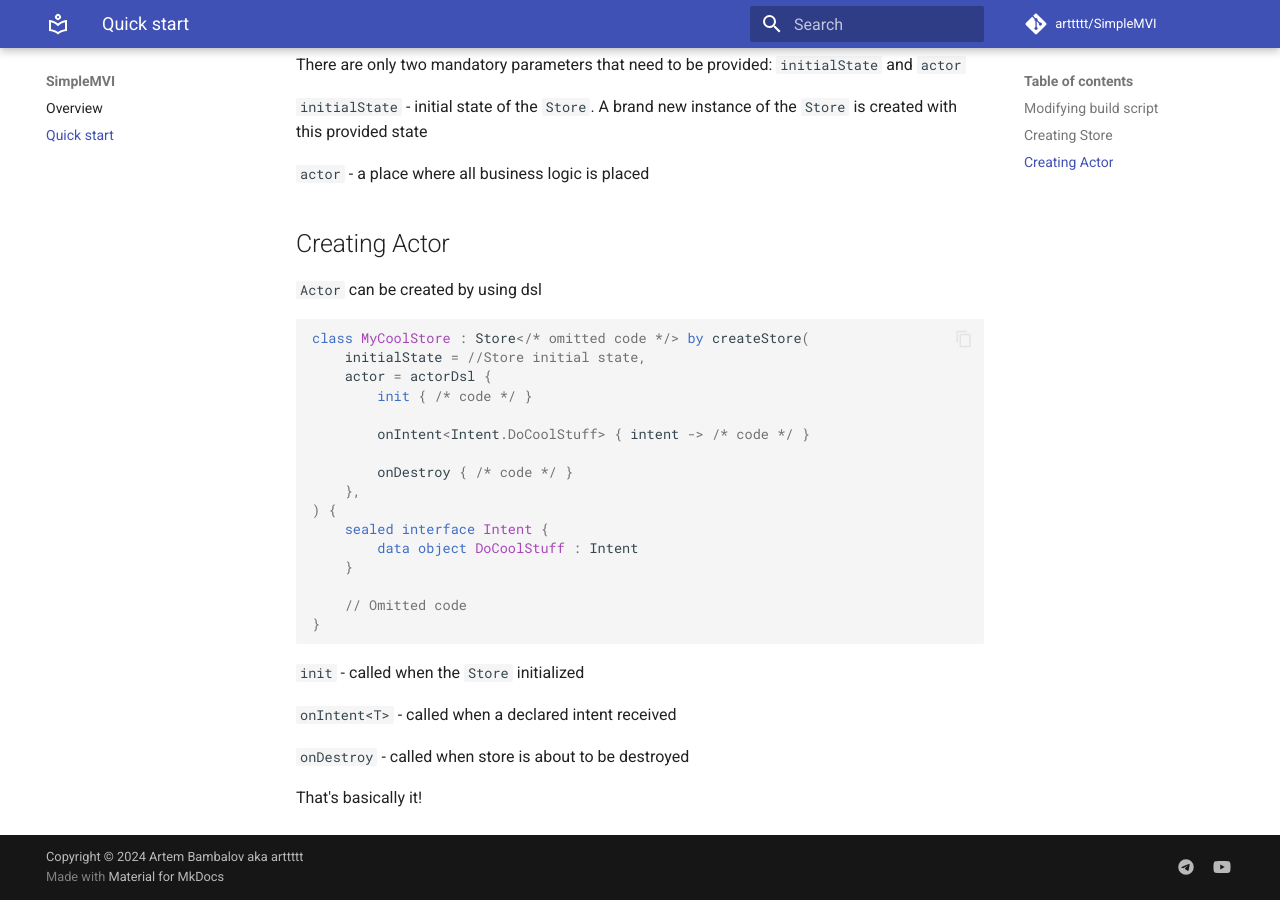
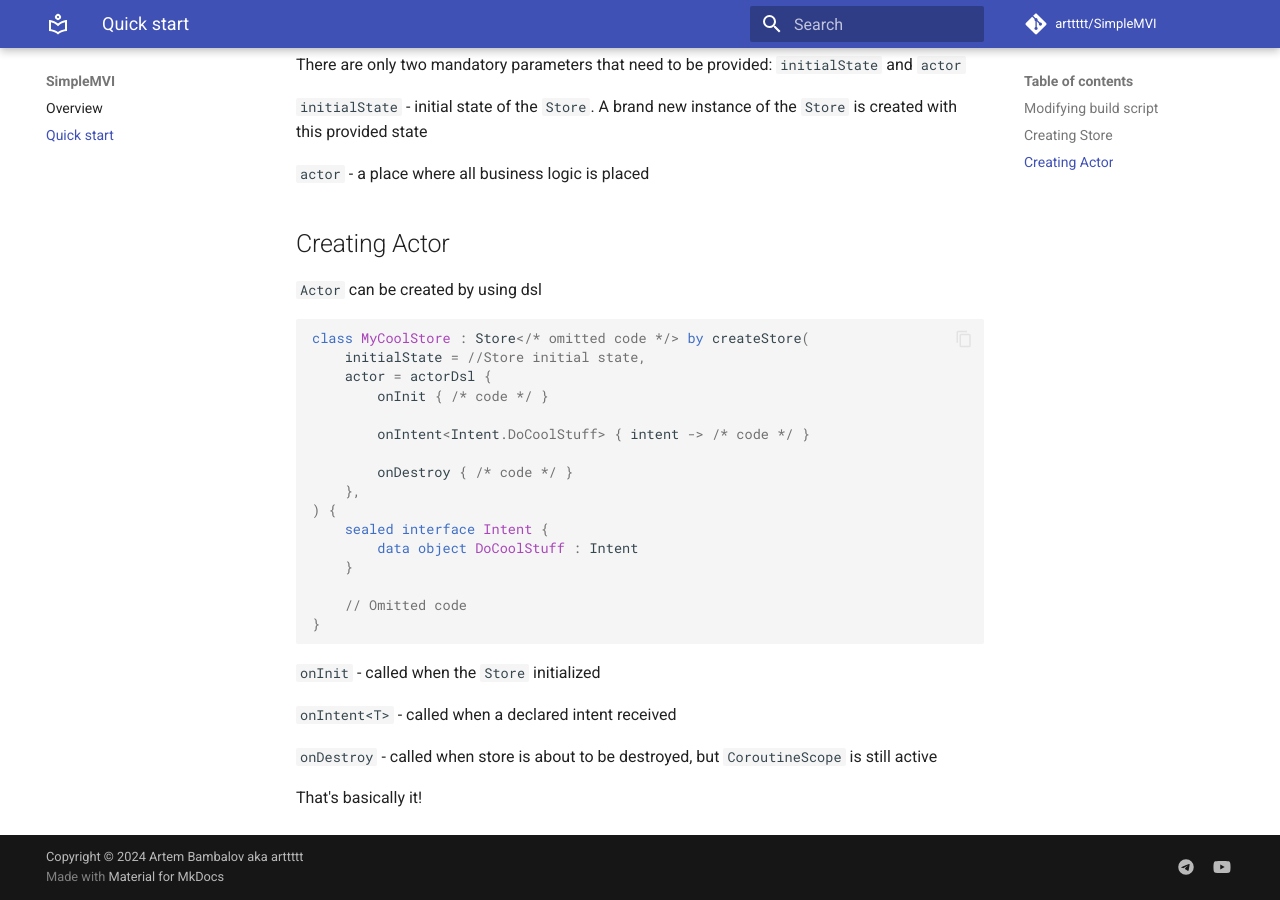
Before and after one commit to arttttt/SimpleMVI, an MkDocs documentation site: the page built from docs/overview/quickstart.md, in a window 1280 px wide and 900 px high, scrolled down 908 px. Built offline with MkDocs 1.6.1 and Material for MkDocs 9.7.7, drawn with Linux system fonts in a browser that asks for light colours; comment, search, counter and statistics services are not loaded.

Commit message:
update docs

````diff
--- a/docs/overview/quickstart.md
+++ b/docs/overview/quickstart.md
@@ -54,7 +54,7 @@ There are only two mandatory parameters that need to be provided: `initialState`
 class MyCoolStore : Store</* omitted code */> by createStore(
     initialState = //Store initial state,
     actor = actorDsl {
-        init { /* code */ }
+        onInit { /* code */ }
 
         onIntent<Intent.DoCoolStuff> { intent -> /* code */ }
 
@@ -69,10 +69,10 @@ class MyCoolStore : Store</* omitted code */> by createStore(
 }
 ```
 
-`init` - called when the `Store` initialized
+`onInit` - called when the `Store` initialized
 
 `onIntent<T>` - called when a declared intent received
 
-`onDestroy` - called when store is about to be destroyed
+`onDestroy` - called when store is about to be destroyed, but `CoroutineScope` is still active
 
 That's basically it!
````
